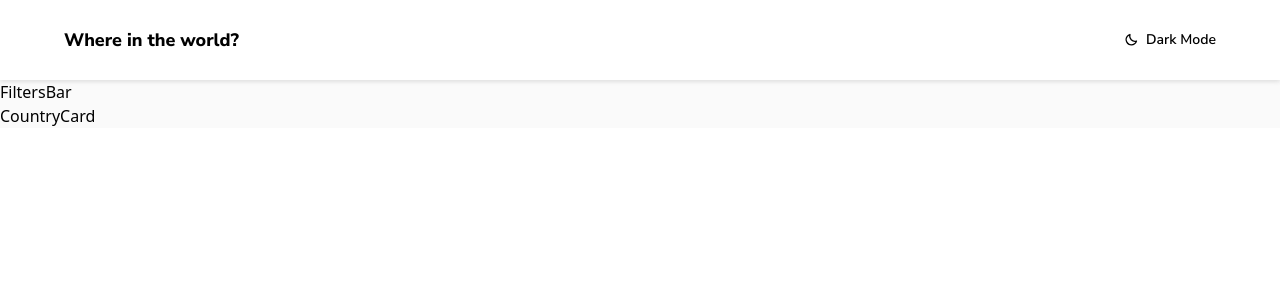
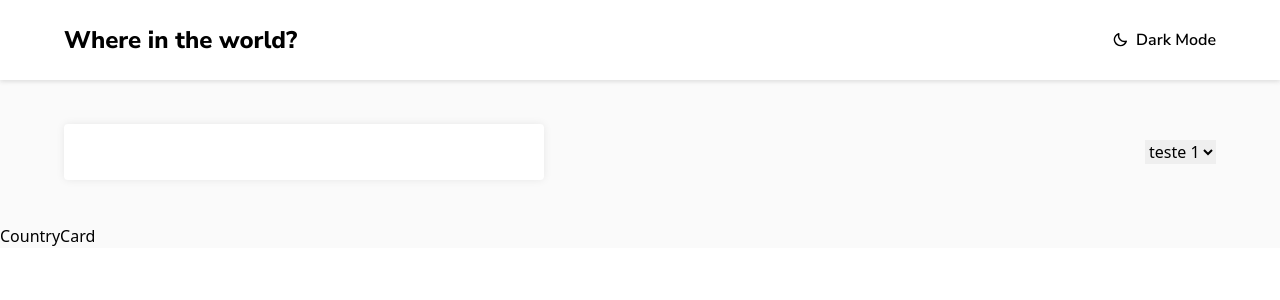
Before and after one commit to tascintra/REST-Countries-API, a React (Vite) app: page / in a window 1280 px wide. Shown: the top 300 px of the page. Built offline with nearby package versions, Linux system fonts and the light colour scheme.

Commit message:
chore(Filters): filters component structure built

```diff
--- a/src/components/FiltersBar.jsx
+++ b/src/components/FiltersBar.jsx
@@ -2,7 +2,16 @@ import React from 'react'
 
 const FiltersBar = () => {
   return (
-    <div>FiltersBar</div>
+    <div className="h-36 px-16 flex items-center justify-between">
+      <input className="shadow-components bg-white dark:bg-blue-300 transition-all duration-500" style={{height: "56px", borderRadius: "4px", width: "480px", padding: "8px"}} type="text" />
+      <select name="" id="">
+        <option value="">teste 1</option>
+        <option value="">teste 2</option>
+        <option value="">teste 3</option>
+        <option value="">teste 4</option>
+        <option value="">teste 5</option>
+      </select>
+    </div>
   )
 }
 
--- a/src/components/Header.jsx
+++ b/src/components/Header.jsx
@@ -17,12 +17,12 @@ const Header = () => {
   return (
     <header className="shadow-bar dark:shadow-darkBar bg-white dark:bg-blue-300 dark:text-white transition-all duration-500">
       <div className="max-w-8xl h-20 m-auto px-16 flex items-center justify-between">
-        <h1 className="font-sansDetail text-lg font-bold">
+        <h1 className="font-sansDetail text-2xl font-bold">
           Where in the world?
         </h1>
         <button
           onClick={() => setDarkTheme(!darkTheme)}
-          className="flex items-center gap-2 font-sansDetail font-semibold text-sm"
+          className="flex items-center gap-2 font-sansDetail font-semibold text-md"
         >
           <Moon weight={darkTheme ? 'fill' : 'bold'} /> Dark Mode
         </button>
--- a/tailwind.config.js
+++ b/tailwind.config.js
@@ -24,7 +24,8 @@ export default {
       },
       boxShadow: {
         bar: '0 2px 4px 0 hsl(0, 0%, 88%)',
-        darkBar: '0 2px 6px 0 hsl(188, 18%, 14%)'
+        darkBar: '0 2px 6px 0 hsl(188, 18%, 14%)',
+        components: "0px 0px 8px rgba(0, 0, 0, 0.078)"
       },
       maxWidth: {
         '8xl': '88rem',
```
